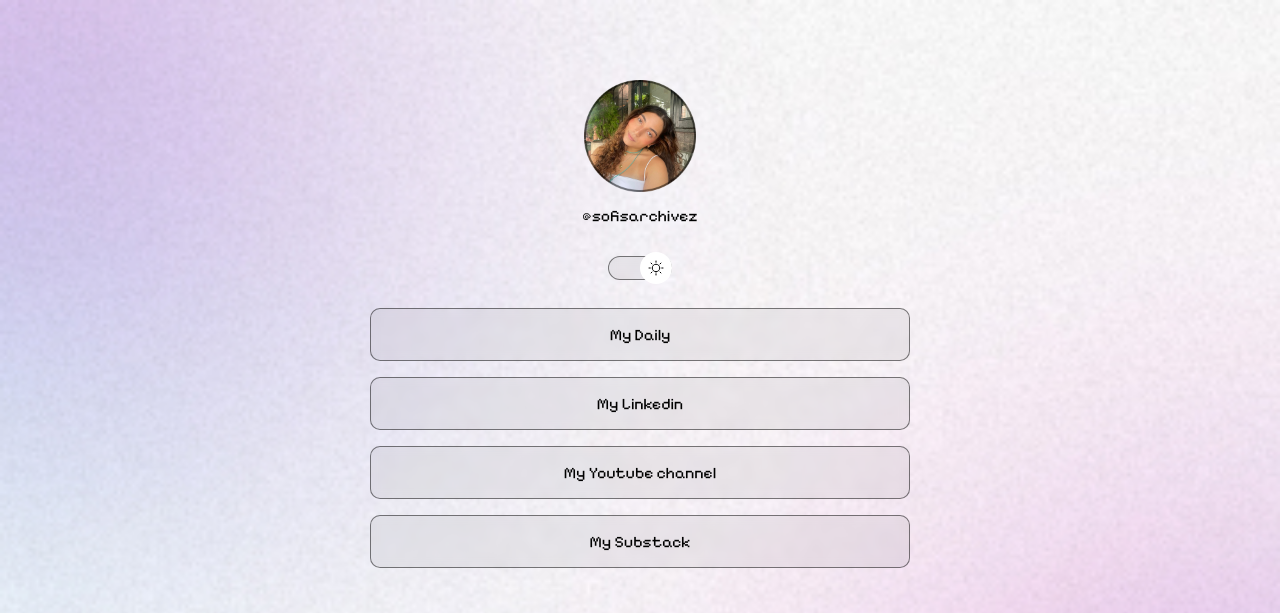
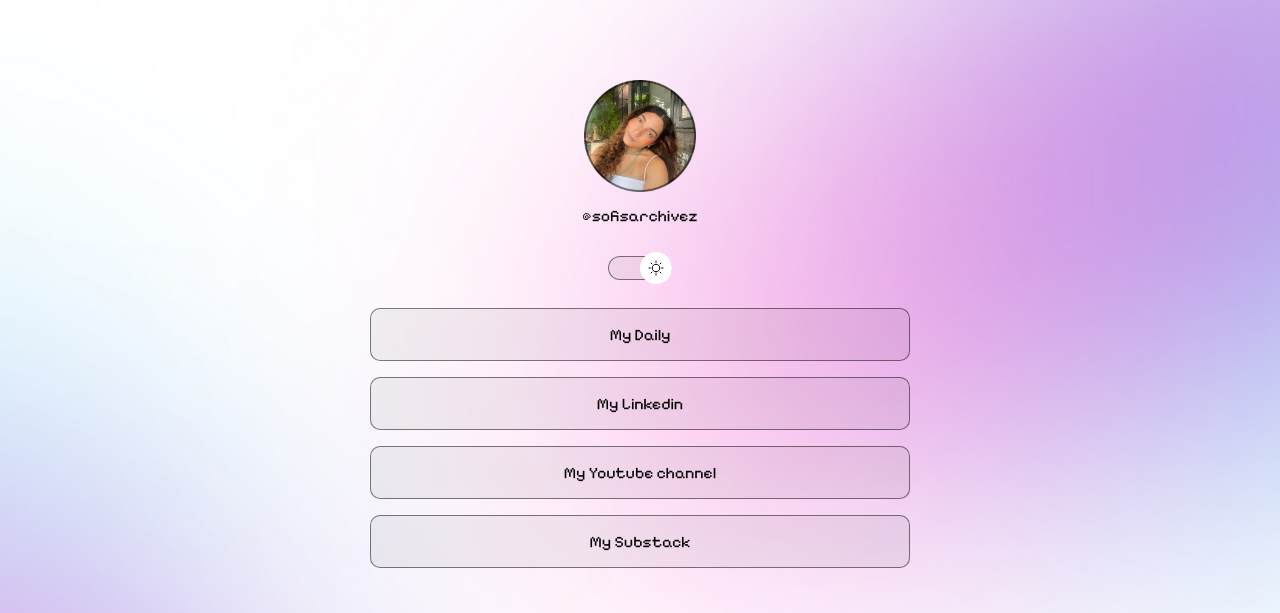
Before and after one commit to sofimel/projeto-rocketseat, a plain HTML site: page vscode/index.html in a window 1280 px wide. Shown: the top 613 px of the page. Drawn offline with nearby package versions, Linux system fonts and the light colour scheme.

Commit message:
changes background based on media queries

```diff
--- a/vscode/style.css
+++ b/vscode/style.css
@@ -25,6 +25,7 @@
 
 body{
     background: var(--bg-url) no-repeat top center/cover;
+    height: 100vh;
 }
 body *{
     font-family: 'Pixelify Sans', sans-serif;
@@ -142,3 +143,13 @@ footer{
     font-size: 14px;
 
 }
+/*media queries*/
+@media (min-width: 700px){
+    :root{
+        --bg-url: url(imagens/bg-desktop.jpg);
+    }
+
+    .light{
+        --bg-url: url(imagens/bg-desktop-light.jpg);
+    }
+}
```
